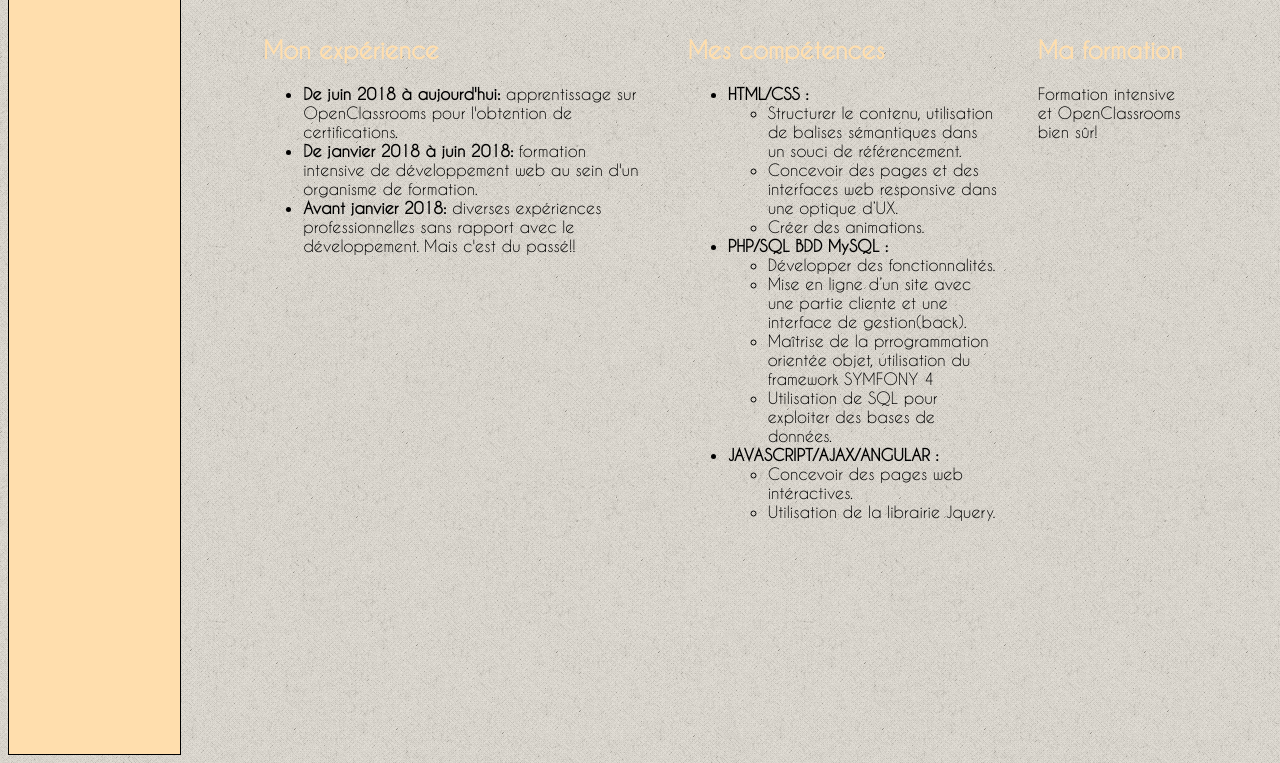
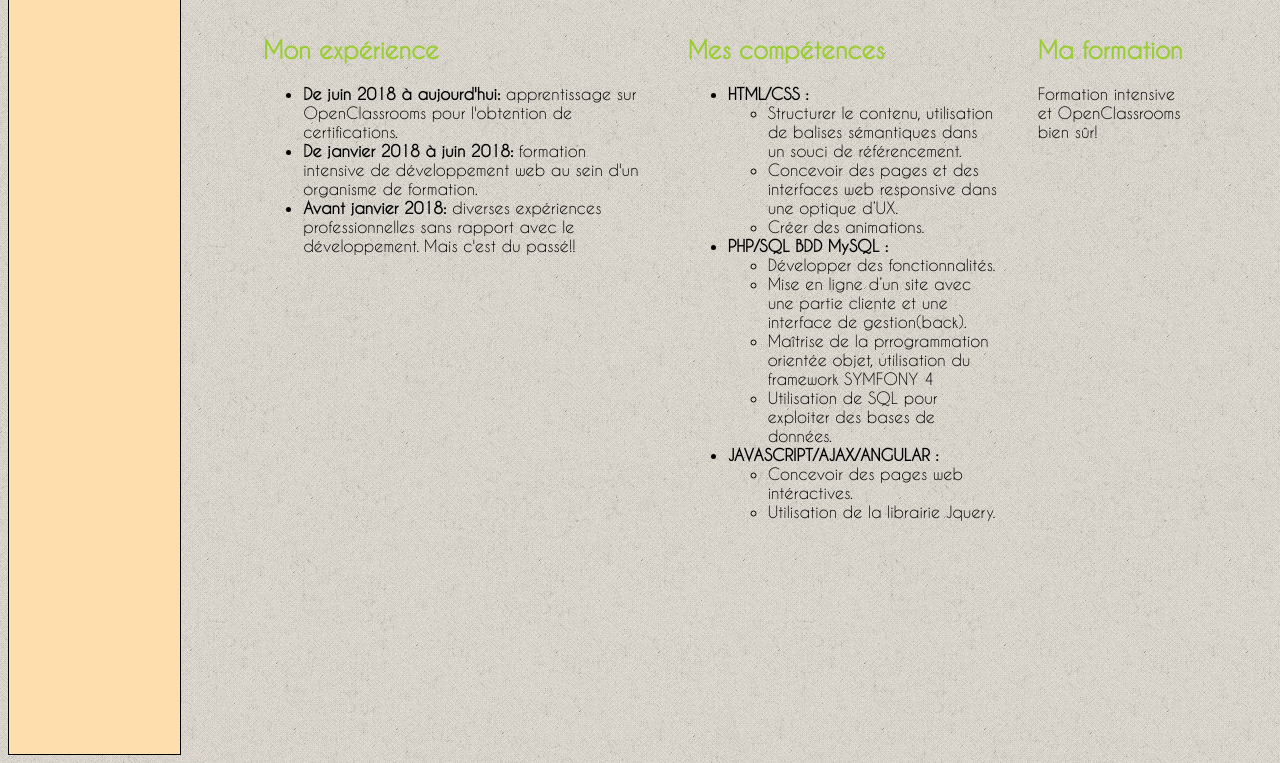
Before and after one commit to Remiwf3/activite-git, a plain HTML site: page index.html in a window 1280 px wide. Shown: the part 156-919 px from the top of the page. Drawn offline with Linux system fonts and the light colour scheme.

Commit message:
modif du fichier assets/main.css: changement de couleur des titres h2 en oliveDrab3 (#9ACD32)

```diff
--- a/assets/main.css
+++ b/assets/main.css
@@ -10,7 +10,7 @@
 
 /* Couleur des titres de section.*/
 h2{
-    color: #FFDEAD
+    color: #9ACD32;
 }
 
 /* On centre le titre, la phrase d'accroche et on met la photo sur la droite.*/
```
